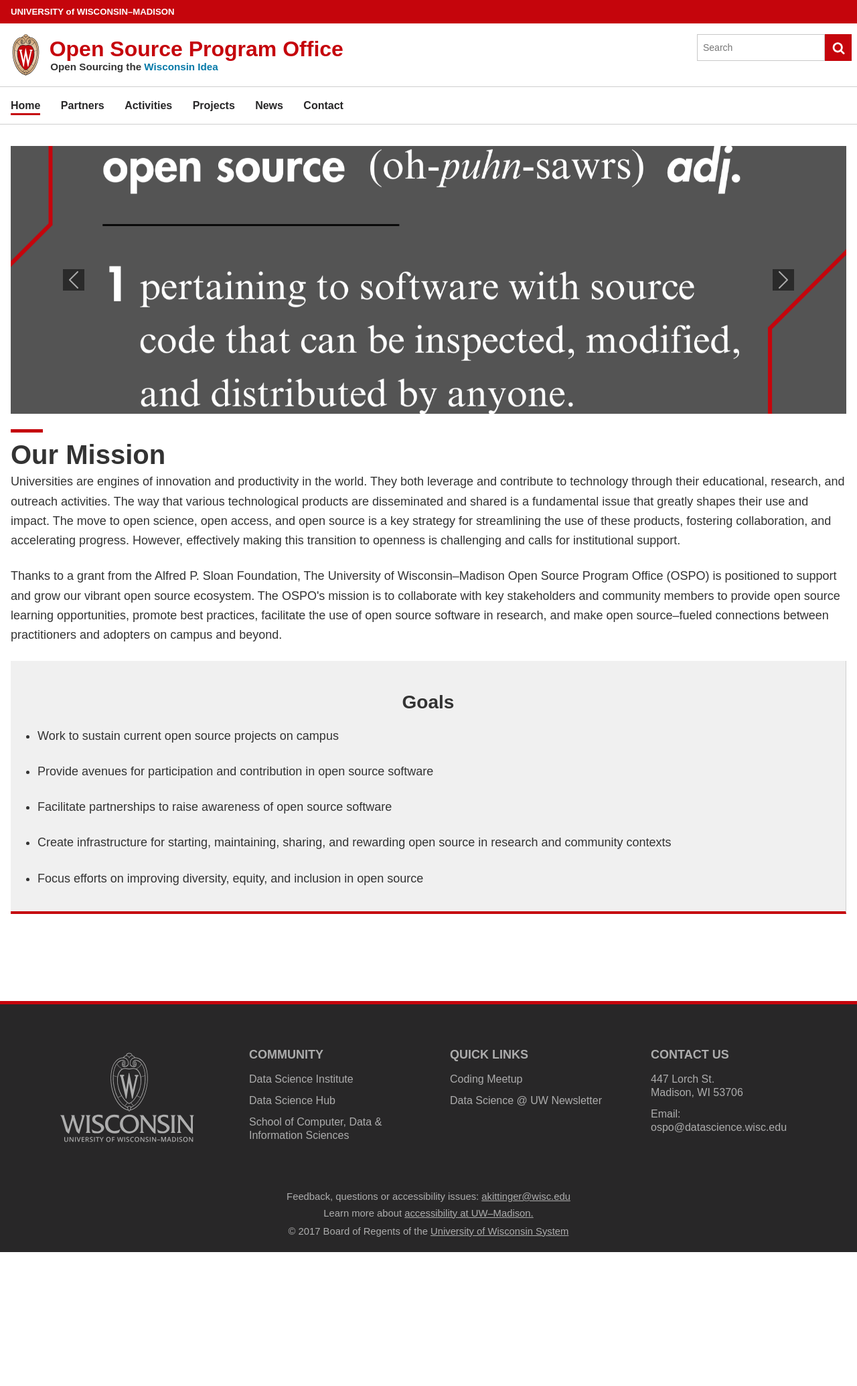
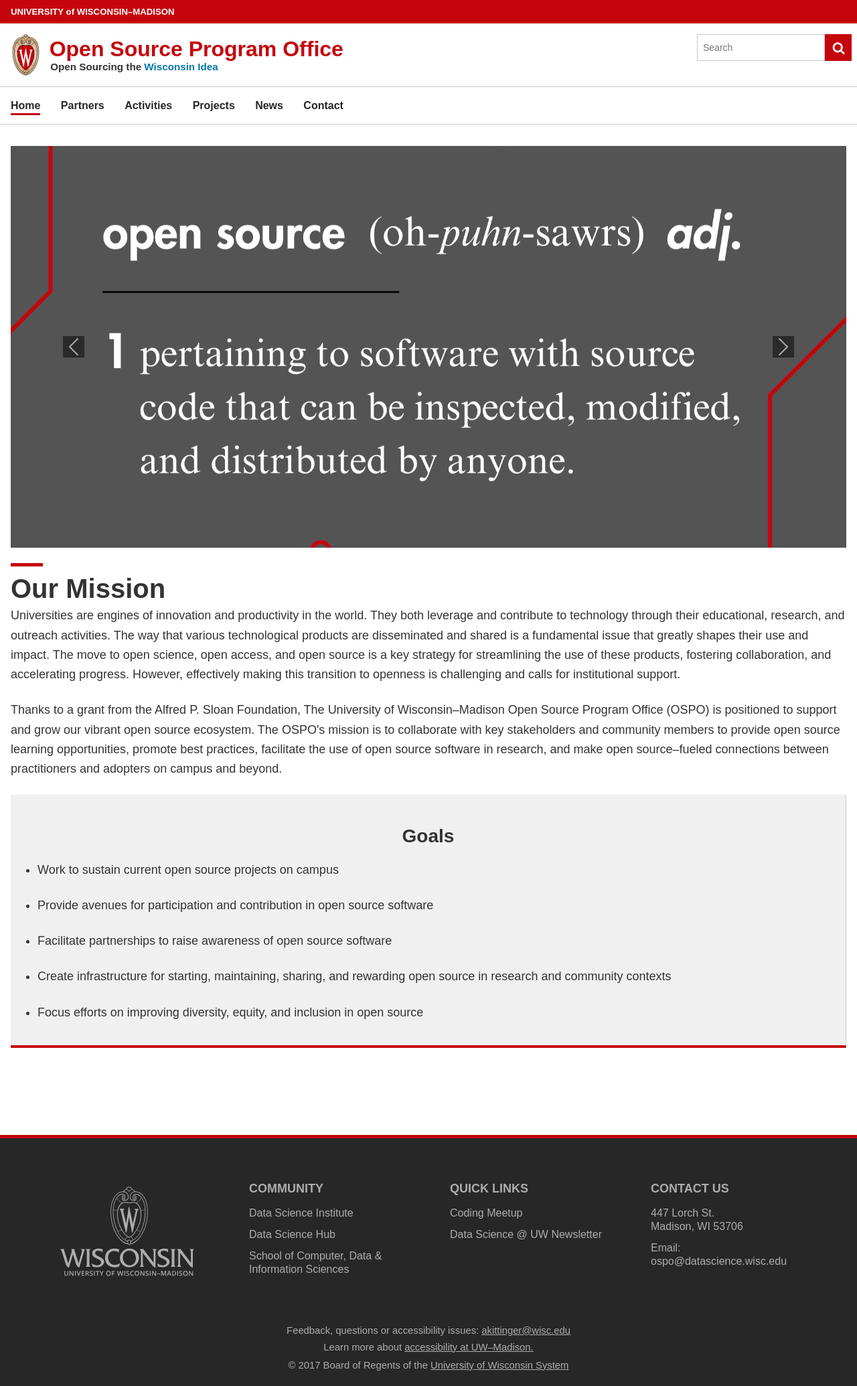
Before and after one commit to UW-Madison-DSI/ospo.wisc.edu-version-1.0, a Jekyll site: the page built from index.html, in a window 1280 px wide. Shown: the whole page at 67% size. Built offline with Jekyll 4.4.1, drawn with Linux system fonts in a browser that asks for light colours; some web fonts are replaced; before the commit the page ends 1870 px from its top, so only the background shows below that.

Commit message:
Update index.html
image resizing.

```diff
--- a/index.html
+++ b/index.html
@@ -10,8 +10,9 @@
         <title>Home</title>
         <style>
             .carousel-item .image {
-                width: 100% !important;
-                height: 400px !important;
+                /*width: 100% !important;*/
+                width: auto!important;
+                height: 600px !important;
                 background-size: cover !important;
                 background-position: center !important;
             }
```
